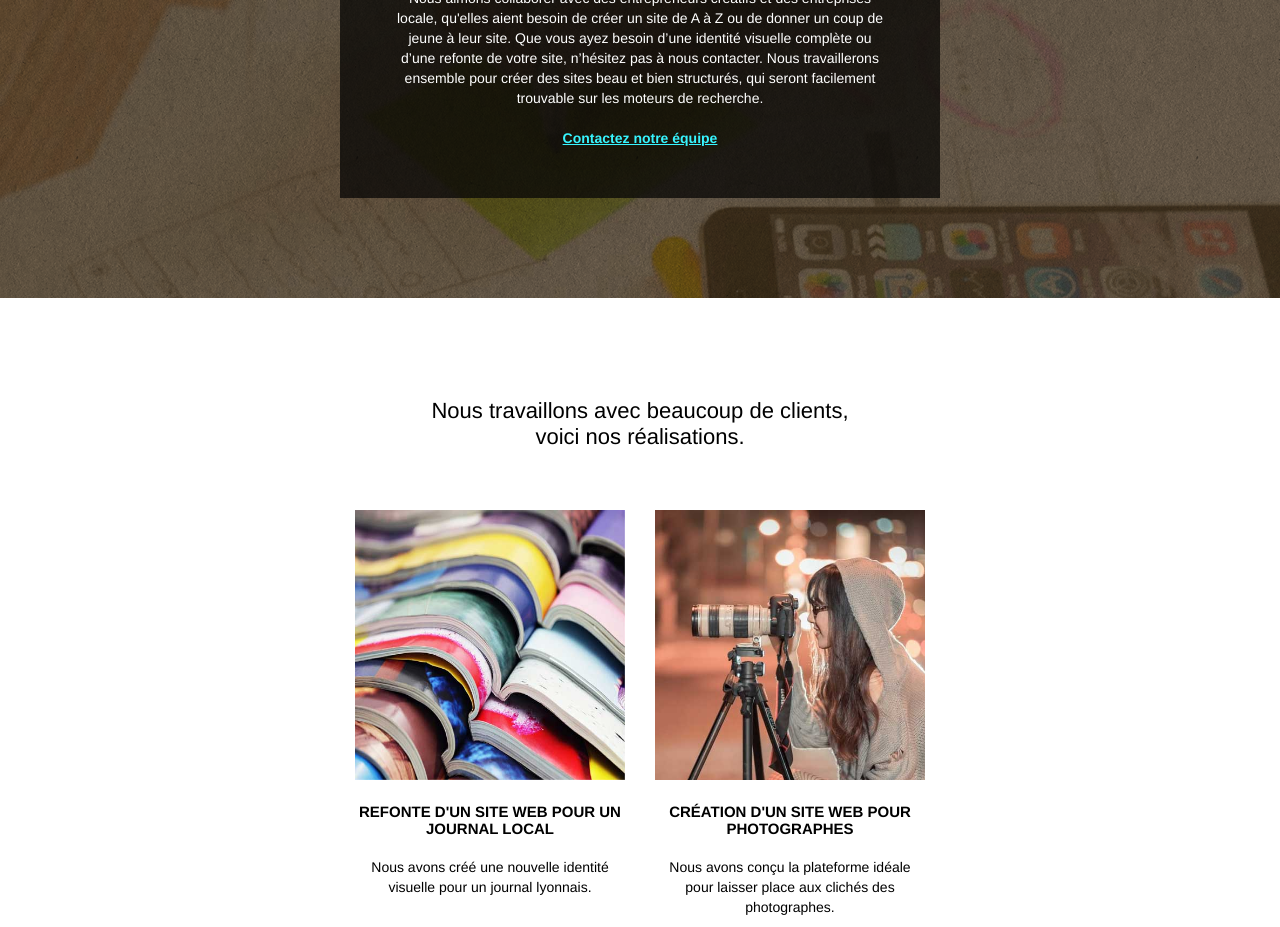
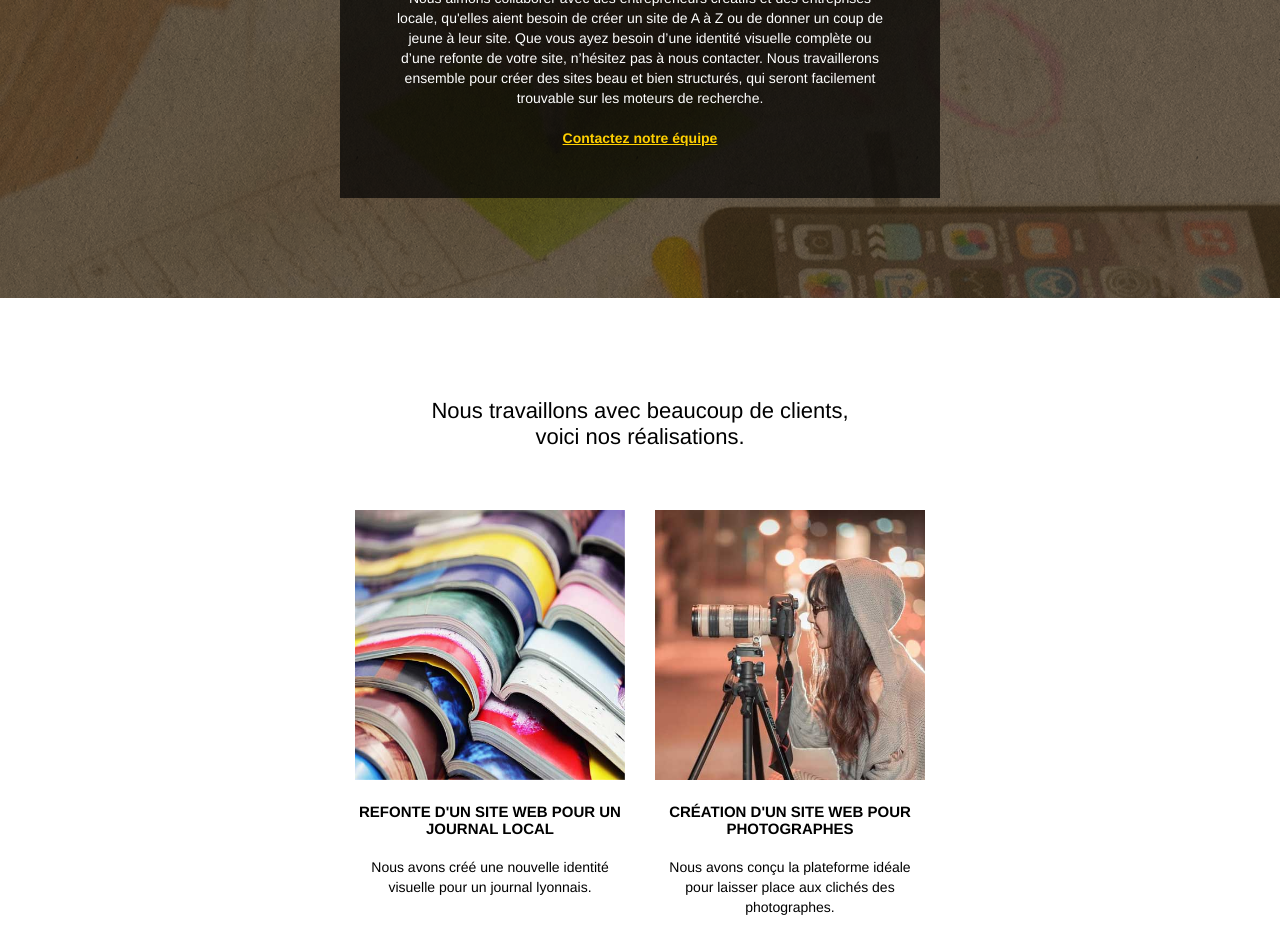
Before and after one commit to haiku-san/OC-P4, a plain HTML site: page index.html in a window 1280 px wide. Shown: the part 1480-2407 px from the top of the page. Drawn offline with Linux system fonts and the light colour scheme.

Commit message:
UPDATE changement de la couleur du lien de contact

```diff
--- a/style.css
+++ b/style.css
@@ -807,11 +807,11 @@ h4 {
 }
 
 .ltc-white {
-    color: rgb(55, 245, 255);
+    color: #ffd000;
 }
 
 .ltc-white:hover {
-    color: rgb(64, 147, 255);
+    color: #C54800;
 }
 
 .ltc-atomic-tangerine {
```
